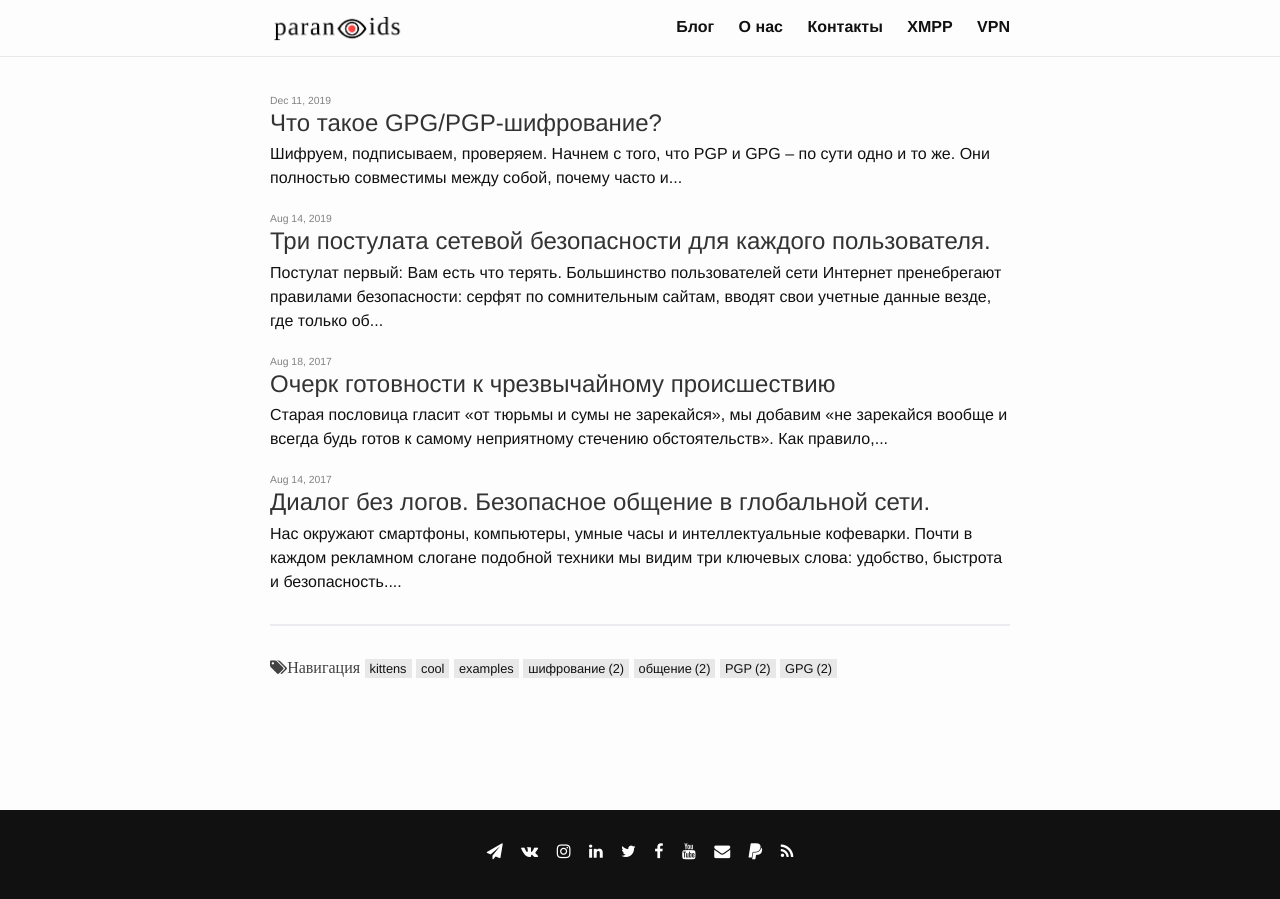
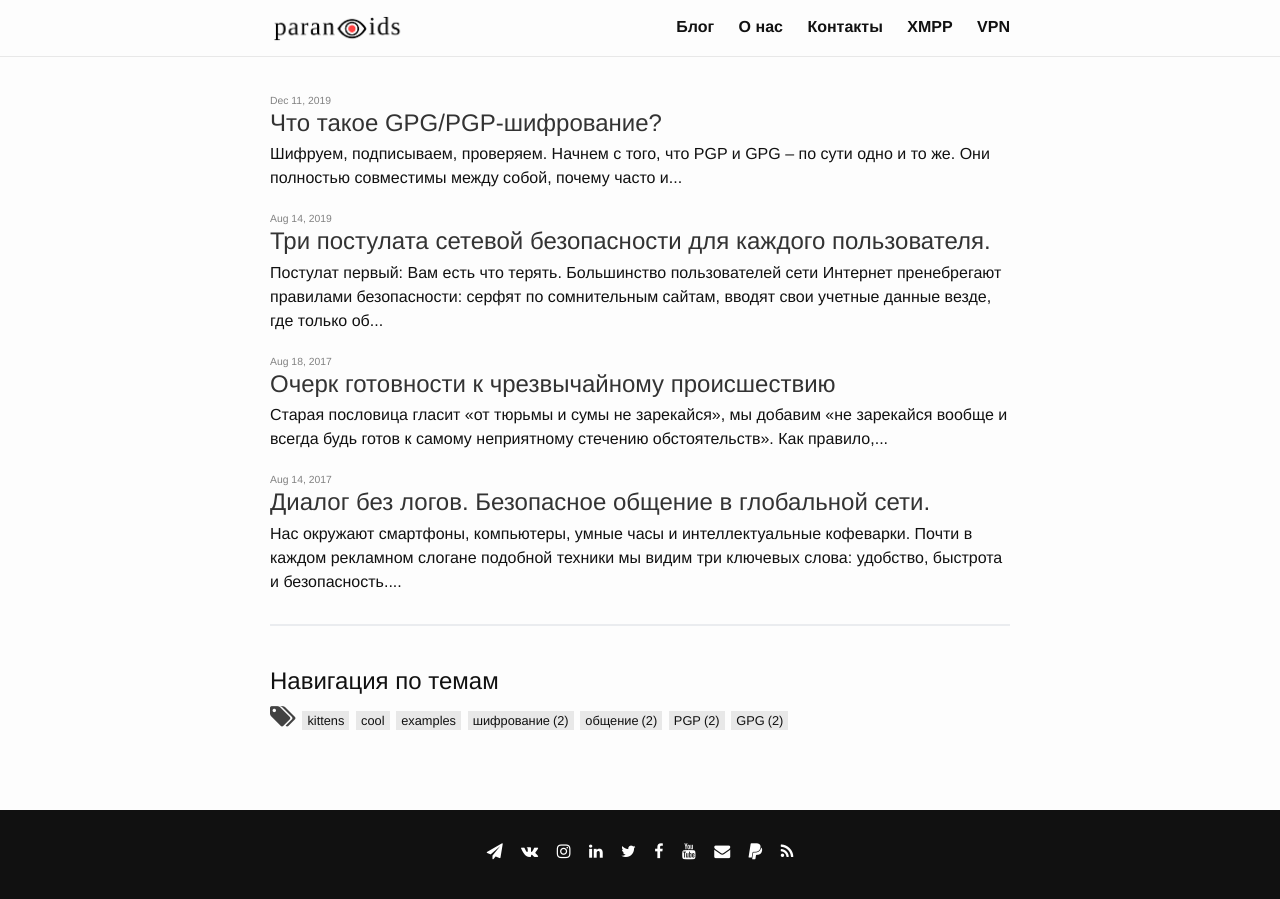
Before and after one commit to 2b7E1n6D0e5R7/2b7E1n6D0e5R7.github.io, a Jekyll site: the page built from index.html, in a window 1280 px wide. Built offline with Jekyll 4.4.1, drawn with Linux system fonts in a browser that asks for light colours; the list of posts is cut into pages by our own code.

Commit message:
Update blog.html

```diff
--- a/_layouts/blog.html
+++ b/_layouts/blog.html
@@ -26,8 +26,10 @@
 
 <hr>
 
+  <h2>Навигация по темам</h>
+
   <div class="tags">
-  <i class="fa fa-tags">Навигация</i>
+  <i class="fa fa-tags"></i>
   {% for tag_obj in site.tags %}
     {% assign tag = tag_obj | first %}
     {% assign count = site.tags[tag].size %}
```
